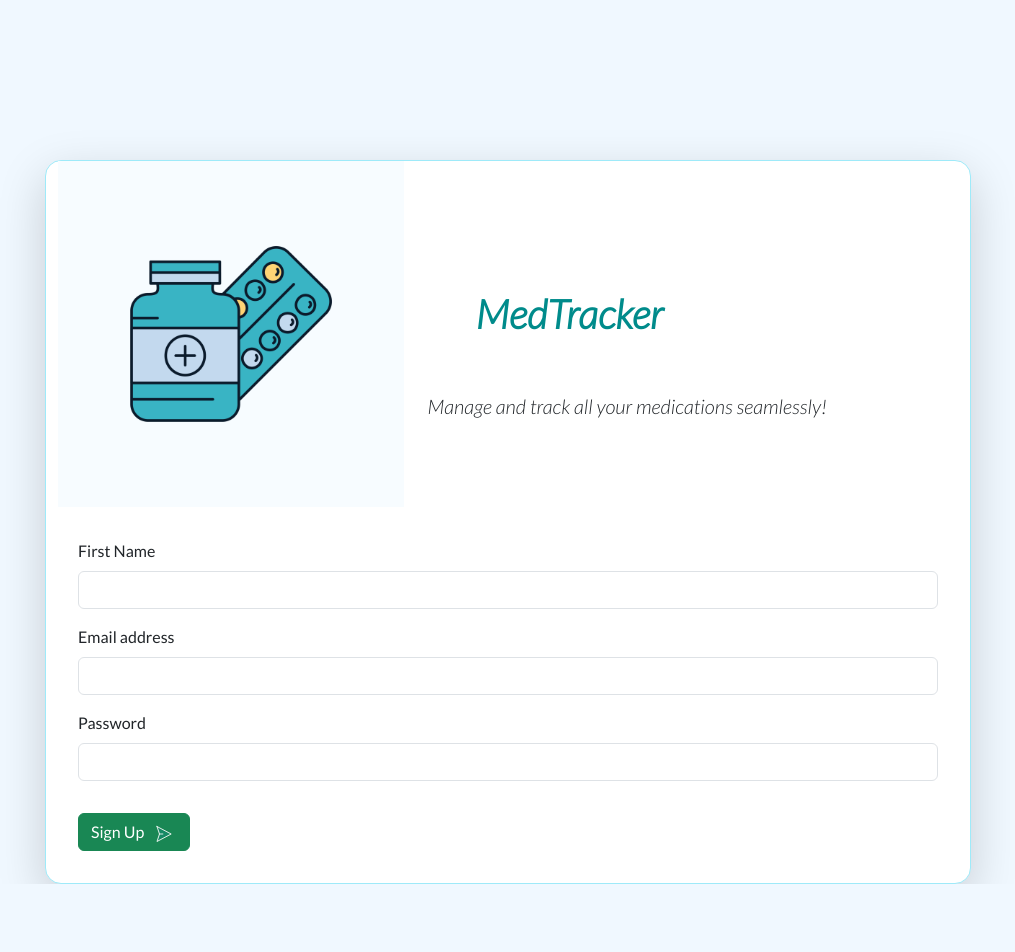
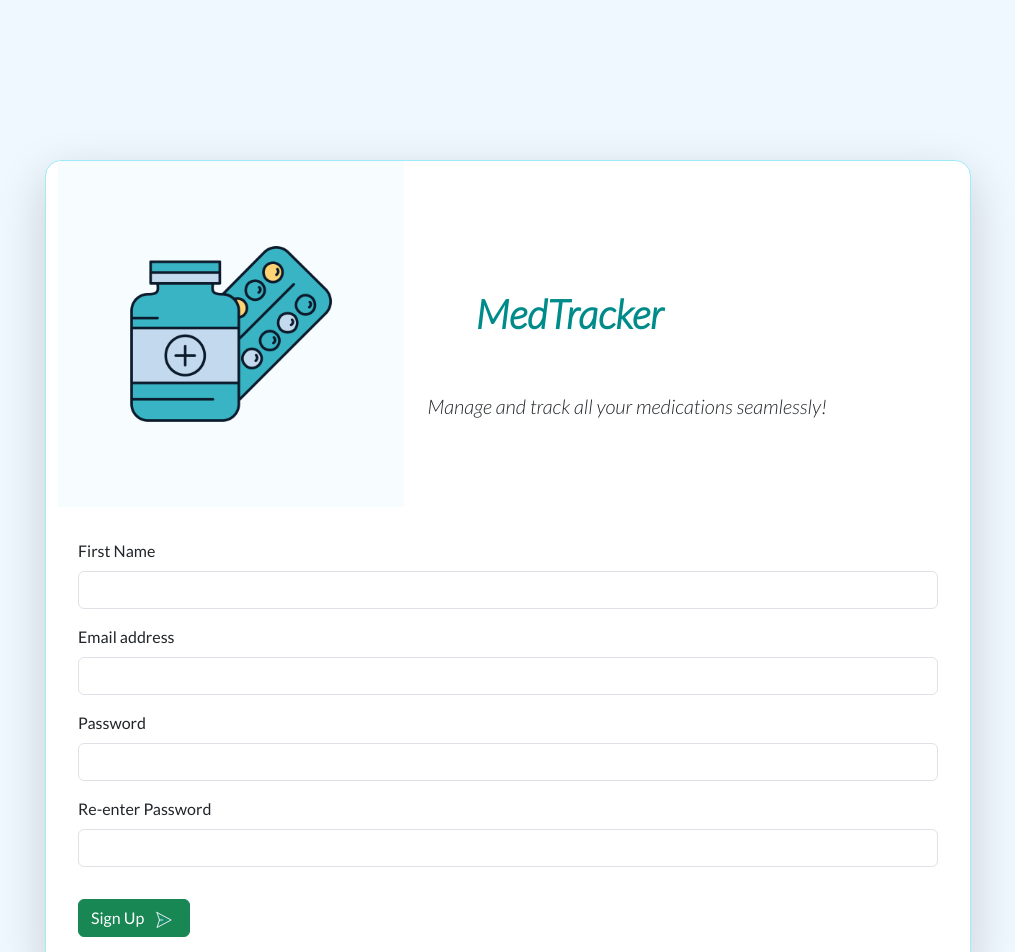
Before and after one commit to tenongene/med-tracker, a React (Create React App) app in the folder client/: page /signup in a window 1280 px wide. Shown: the top 952 px of the page, without its empty margins (132-1147 px from the left). Before the commit the page ends 884 px from the top, so only its background shows below. Built offline with nearby package versions, Linux system fonts and the light colour scheme.

Commit message:
Toasters complete

```diff
--- a/client/package.json
+++ b/client/package.json
@@ -12,6 +12,7 @@
 		"lodash": "^4.17.21",
 		"react": "^18.2.0",
 		"react-dom": "^18.2.0",
+		"react-hot-toast": "^2.4.1",
 		"react-router-dom": "^6.19.0",
 		"react-scripts": "5.0.1",
 		"web-vitals": "^2.1.4"
--- a/client/src/components/Navbar.js
+++ b/client/src/components/Navbar.js
@@ -8,7 +8,12 @@ const Navbar = () => {
 						<em>MedTracker</em>
 					</h4>
 				</a>
-				<img src="profile.svg" alt="profile-icon" height="40" width="40" />
+				<div>
+					<button type="button" className="btn btn-sm btn-outline-success me-4">
+						Logout
+					</button>
+					<img src="profile.svg" alt="profile-icon" height="40" width="40" />
+				</div>
 			</div>
 		</nav>
 	);
--- a/client/src/components/SummaryCard.js
+++ b/client/src/components/SummaryCard.js
@@ -1,6 +1,6 @@
 import EntryForm from './EntryForm';
 
-const SummaryCard = ({ count }) => {
+const SummaryCard = ({ count, emptyList }) => {
 	return (
 		<div className="container">
 			<div className="row">
@@ -26,6 +26,9 @@ const SummaryCard = ({ count }) => {
 									<span className="badge bg-success ms-2">{count}</span>
 								</h4>
 								<div className="add-drug mt-5">
+									<h5 className="mb-4 text-danger">
+										<em>{emptyList}</em>
+									</h5>
 									<p>
 										<button
 											type="button"
@@ -38,6 +41,7 @@ const SummaryCard = ({ count }) => {
 											Add New Drug
 										</button>
 									</p>
+
 									<EntryForm id="drugEntry" />
 								</div>
 							</div>
--- a/client/src/index.js
+++ b/client/src/index.js
@@ -1,7 +1,5 @@
 import React from 'react';
 import ReactDOM from 'react-dom/client';
-// import 'bootstrap/dist/css/bootstrap.css';
-// import 'bootstrap-icons/font/bootstrap-icons.css';
 import './index.css';
 import App from './App';
 
--- a/client/src/views/Home.js
+++ b/client/src/views/Home.js
@@ -6,18 +6,24 @@ import SummaryCard from '../components/SummaryCard';
 import DrugCard from '../components/DrugCard';
 
 function Home() {
-	const [drugList, setDrugList] = useState(null);
+	const [drugList, setDrugList] = useState();
 	const [count, setCount] = useState('0');
+	const [emptyList, setEmptyList] = useState(
+		'You have not yet added any medications. Click the button below to begin adding your medications.'
+	);
 
 	useEffect(() => {
 		const getDrugList = () => {
 			axios
 				.get('/api/drugs')
 				.then((response) => {
-					console.log(response.data);
-					console.log(response.data.length);
+					// console.log(response.data);
+					// console.log(response.data.length);
 					setDrugList(response.data);
 					setCount(response.data.length);
+					if (response.data.length !== 0) {
+						setEmptyList('');
+					}
 				})
 				.catch((error) => {
 					console.log(error.message);
@@ -30,7 +36,7 @@ function Home() {
 	return (
 		<div>
 			<Navbar />
-			<SummaryCard count={count} />
+			<SummaryCard count={count} emptyList={emptyList} />
 			<div className="container">
 				<div className="row">
 					{drugList &&
--- a/client/src/views/Login.js
+++ b/client/src/views/Login.js
@@ -1,4 +1,10 @@
 import { useState } from 'react';
+import toast, { Toaster } from 'react-hot-toast';
+// import Home from './Home';
+import axios from 'axios';
+
+const successNotify = (input) => toast.success(input);
+const errorNotify = (input) => toast.error(input);
 
 const Login = () => {
 	const [email, setEmail] = useState('');
@@ -6,7 +12,22 @@ const Login = () => {
 
 	const handleSubmit = (e) => {
 		e.preventDefault();
-		console.log(email, password);
+
+		//
+		axios
+			.post('/api/user/login', { email, password })
+			.then((response) => {
+				successNotify(response.data.msg);
+				localStorage.setItem('user', JSON.stringify(response));
+				console.log(response);
+			})
+			.catch((error) => {
+				error.response.data.msg ? errorNotify(error.response.data.msg) : errorNotify(error.response.data.error);
+				console.log({ error: error.response.data.error, msg: error.response.data.msg });
+			});
+
+		setEmail('');
+		setPassword('');
 	};
 
 	return (
@@ -29,7 +50,7 @@ const Login = () => {
 							</div>
 						</div>
 						<div className="card-body">
-							<form className="p-3">
+							<form className="p-3" onSubmit={handleSubmit}>
 								<div className="mb-3">
 									<label htmlFor="inputEmail" className="form-label">
 										Email address
@@ -55,7 +76,7 @@ const Login = () => {
 										value={password}
 									/>
 								</div>
-								<button type="submit" className="btn btn-success mt-3" onSubmit={handleSubmit}>
+								<button type="submit" className="btn btn-success mt-3">
 									Log in
 									<img src="send-ico.svg" alt="signup" className="ms-2" />
 								</button>
@@ -68,6 +89,7 @@ const Login = () => {
 									</h6>
 								</div>
 							</form>
+							<Toaster className="col-10" />
 						</div>
 					</div>
 				</div>
--- a/client/src/views/Signup.js
+++ b/client/src/views/Signup.js
@@ -1,13 +1,36 @@
 import { useState } from 'react';
+import axios from 'axios';
+import toast, { Toaster } from 'react-hot-toast';
+
+const successNotify = (input) => toast.success(input);
+const errorNotify = (input) => toast.error(input);
 
 const Signup = () => {
 	const [email, setEmail] = useState('');
 	const [password, setPassword] = useState('');
 	const [firstName, setFirstName] = useState('');
+	const [passMatch, setPassMatch] = useState('False');
 
 	const handleSubmit = (e) => {
 		e.preventDefault();
-		console.log(email, password);
+
+		passMatch &&
+			axios
+				.post('/api/user/signup', { firstName, email, password })
+				.then((response) => {
+					successNotify(response.data.msg);
+					localStorage.setItem('user', JSON.stringify(response));
+					console.log(response);
+				})
+				.catch((error) => {
+					error.response.data.msg ? errorNotify(error.response.data.msg) : errorNotify(error.response.data.error);
+					console.log({ error: error.response.data.error, msg: error.response.data.msg });
+					console.log(error.message);
+				});
+
+		setEmail('');
+		setPassword('');
+		setFirstName('');
 	};
 
 	return (
@@ -30,7 +53,7 @@ const Signup = () => {
 							</div>
 						</div>
 						<div className="card-body">
-							<form className="p-3">
+							<form className="p-3" onSubmit={handleSubmit}>
 								<div className="mb-3">
 									<label htmlFor="inputFirstName" className="form-label">
 										First Name
@@ -68,7 +91,19 @@ const Signup = () => {
 										value={password}
 									/>
 								</div>
-								<button type="submit" className="btn btn-success mt-3" onSubmit={handleSubmit}>
+								<div className="mb-3">
+									<label htmlFor="inputPassword" className="form-label">
+										Re-enter Password
+									</label>
+									<input
+										type="password"
+										className="form-control"
+										id="r-inputPassword"
+										onChange={(e) => (password === e.target.value ? setPassMatch('True') : setPassMatch('False'))}
+									/>
+								</div>
+								<p>{!passMatch && 'Passwords do not match!'}</p>
+								<button type="submit" className="btn btn-success mt-3" onSubmit={handleSubmit} id="signup-trigger">
 									Sign Up
 									<img src="send-ico.svg" alt="signup" className="ms-2" />
 								</button>
@@ -77,6 +112,8 @@ const Signup = () => {
 					</div>
 				</div>
 			</div>
+
+			<Toaster />
 		</div>
 	);
 };
```
Also changed, not shown: client/public/index.html (+5 -3 lines), 2 other files (tests, documents, lock files or other folders).
